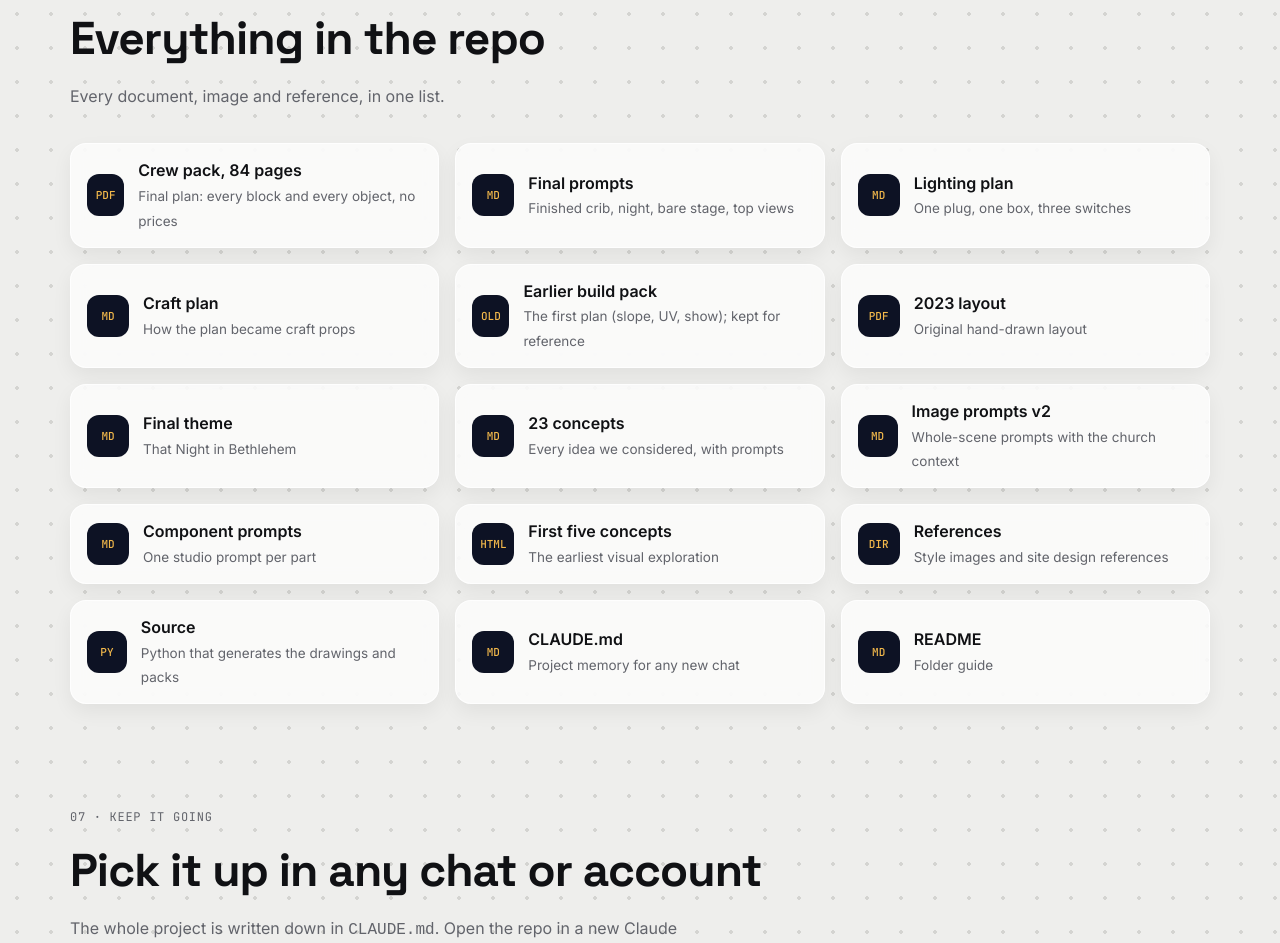
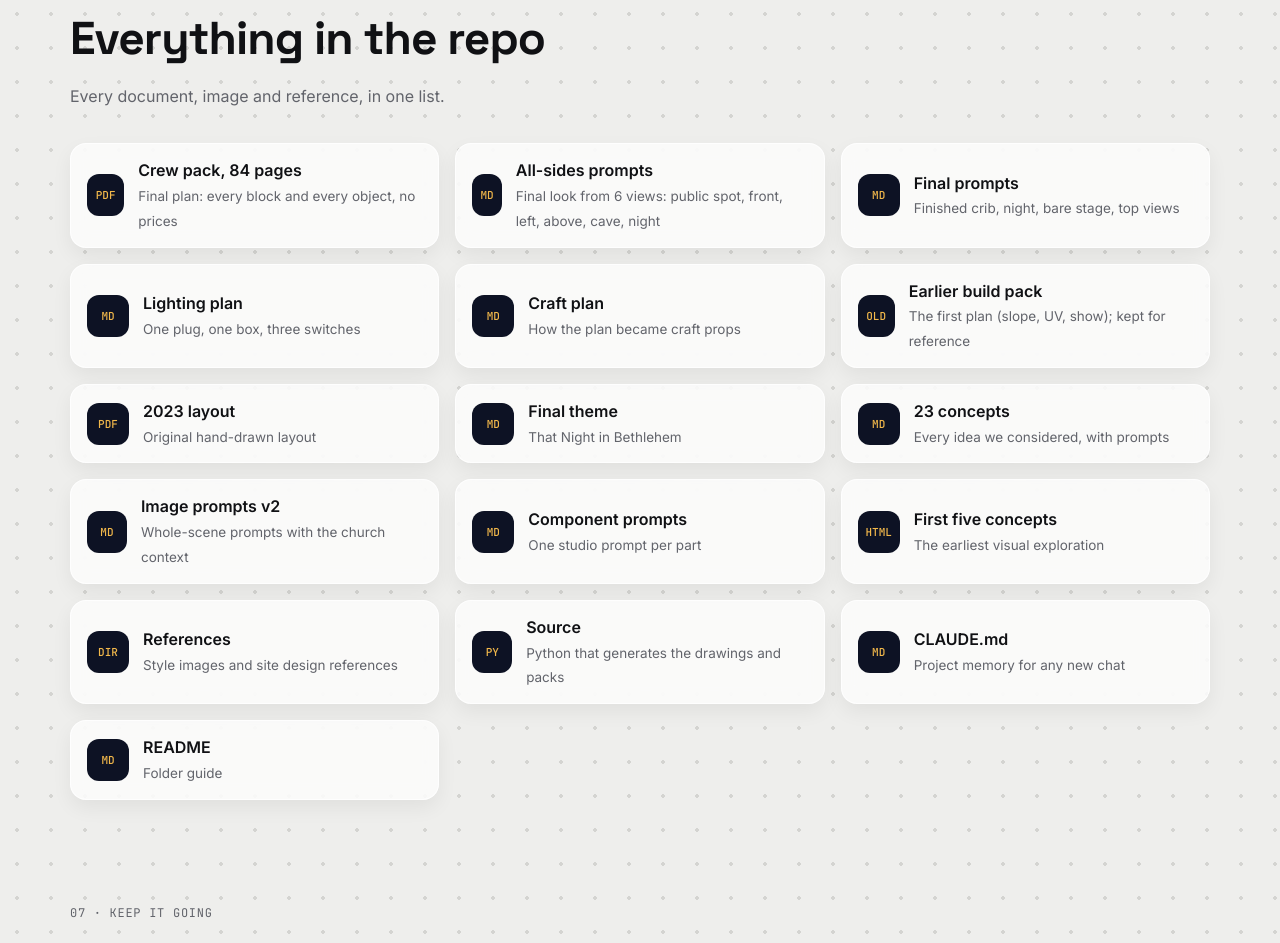
Before and after one commit to Roosewelt-nacth/Crib2k26, a plain HTML site: page index.html in a window 1280 px wide. Shown: the part 7211-8154 px from the top of the page. Drawn offline with Linux system fonts and the light colour scheme.

Commit message:
Add all-sides final-look prompts (six views of the fuller crib)
Co-Authored-By: Claude Opus 5.5 <noreply@anthropic.com>

```diff
--- a/index.html
+++ b/index.html
@@ -255,6 +255,7 @@ footer .wrap{display:flex;gap:18px;flex-wrap:wrap;justify-content:space-between}
   <p class="lede">Every document, image and reference, in one list.</p>
   <div class="docs">
     <a class="doc" href="2026/crew/crew-pack.pdf"><i>PDF</i><div><b>Crew pack, 84 pages</b><span>Final plan: every block and every object, no prices</span></div></a>
+    <a class="doc" href="2026/docs/all-sides-prompts.md"><i>MD</i><div><b>All-sides prompts</b><span>Final look from 6 views: public spot, front, left, above, cave, night</span></div></a>
     <a class="doc" href="2026/docs/final-prompts.md"><i>MD</i><div><b>Final prompts</b><span>Finished crib, night, bare stage, top views</span></div></a>
     <a class="doc" href="2026/docs/lighting-plan.md"><i>MD</i><div><b>Lighting plan</b><span>One plug, one box, three switches</span></div></a>
     <a class="doc" href="2026/docs/craft-simplification-plan.md"><i>MD</i><div><b>Craft plan</b><span>How the plan became craft props</span></div></a>
```
Also changed, not shown: 2 other files.
